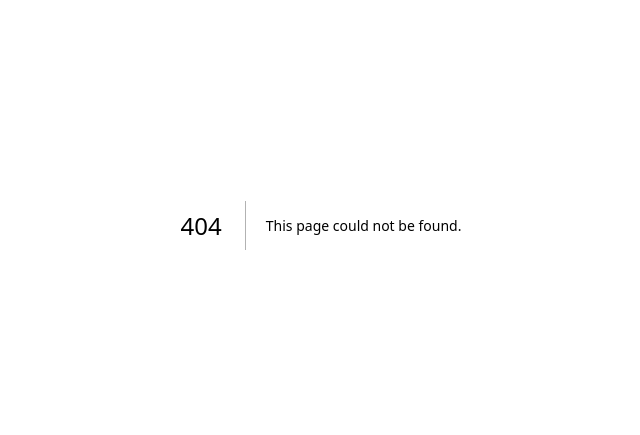
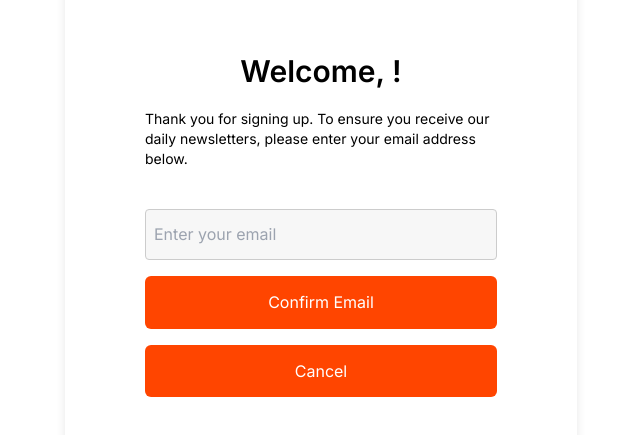
Before and after one commit to aniqp/reddit-newsletter, a Next.js app in the folder next-frontend/: page /email/1 in a window 1280 px wide. Before the commit this address had no page. Shown: the part 175-610 px from the top of the page, without its empty margins (319-959 px from the left). Built offline with nearby package versions, Linux system fonts and the light colour scheme; no server answers.

Commit message:
refactoring flow

```diff
--- a/next-frontend/next.config.mjs
+++ b/next-frontend/next.config.mjs
@@ -5,6 +5,7 @@ import dotenv from 'dotenv';
 dotenv.config();
 
 const nextConfig = {
+  reactStrictMode: false,
   env: {
     CLIENT_ID: process.env.CLIENT_ID,
     CLIENT_SECRET: process.env.CLIENT_SECRET,
--- a/next-frontend/src/app/api/login/[callback]/route.js
+++ b/next-frontend/src/app/api/login/[callback]/route.js
@@ -1,14 +1,8 @@
 import { NextResponse } from 'next/server'
-import { checkUserExists } from '@/db'
 
 export async function GET (req, res) {
     const queryParams = Object.fromEntries(req.nextUrl.searchParams);
-    const { state, code, error } = queryParams;
-
-    if (error || state !== process.env.STATE) {
-      console.log('Error:', error);
-      return NextResponse.redirect(new URL('/login', req.url));
-    }
+    const { code } = queryParams;
 
     // Basic HTTP Authorization Header
     const encodedHeader = Buffer.from(`${process.env.CLIENT_ID}:${process.env.CLIENT_SECRET}`).toString("base64");
@@ -40,18 +34,13 @@ export async function GET (req, res) {
 
     const userBody = await responseUser.json();
 
-    const userTokens = {
-      accessToken: tokenBody.access_token,
-      refreshToken: tokenBody.refresh_token
+    const user = {
+      id: userBody.name,
+      tokens: {
+        accessToken: tokenBody.access_token,
+        refreshToken: tokenBody.refresh_token
+      }
     }
 
-    const user = {"reddit": userBody.name, "email": null}
-
-    var userExists = await checkUserExists(userBody.name, userTokens);
-
-    if (userExists == false){
-
-    }
-
-    return NextResponse.redirect(new URL(`/subreddits/${userBody.name}`, req.url));
+    return NextResponse.json(user, {status: 200});
   }
--- a/next-frontend/src/app/api/subreddits/route.js
+++ b/next-frontend/src/app/api/subreddits/route.js
@@ -1,9 +1,8 @@
-import { headers } from 'next/headers'
 import { NextResponse } from 'next/server'
 
 export async function GET (req, res) {
-    const headersList = headers()
-    const accessToken = headersList.get('access-token')
+    const queryParams = Object.fromEntries(req.nextUrl.searchParams);
+    const { accessToken } = queryParams;
 
     // Get list of user's subreddit from Reddit
     const userSubreddits = await fetch("https://oauth.reddit.com/subreddits/mine/subscriber", {
@@ -20,5 +19,5 @@ export async function GET (req, res) {
         description: item.data.public_description
     }));
 
-    return NextResponse.json(subreddits);
+    return NextResponse.json(subreddits, {status: 200});
 }
--- /dev/null
+++ b/next-frontend/src/app/email/[id]/page.js
@@ -0,0 +1,63 @@
+"use client"
+
+import { useState } from 'react'
+import { useRouter } from 'next/navigation'
+import { useDispatch, useSelector } from 'react-redux'
+import { setEmail, setSubreddits } from '@/redux/slice';
+import { updateUserEmail, addUserSubreddits, getUserSubreddits } from '@/db'
+
+const EmailPage = () => {
+  const router = useRouter()
+  const dispatch = useDispatch()
+  const user = useSelector(state => state.user)
+  const [input, setInput] = useState('');
+
+  const handleEmailChange = (e) => {
+    setInput(e.target.value);
+  };
+
+  const handleEmailSubmit = async (e) => {
+    dispatch(setEmail(input));
+    await updateUserEmail(user.id, input);
+    router.push('/subreddits');
+  }
+
+  return (
+    <div className="w-full h-screen flex justify-center items-center">
+    <div className="w-2/5 login-card">
+        <div className="text-3xl font-semibold text-center mb-5">
+            Welcome, {user.id}!
+        </div>
+        <div className='mb-10 text-sm'>
+          Thank you for signing up. To ensure you receive our daily newsletters, please enter your email address below.
+        </div>
+        <input
+          type="email"
+          id="email"
+          value={input}
+          onChange={handleEmailChange}
+          required
+          placeholder="Enter your email"
+          style={{
+              width: '100%',
+              padding: '8px',
+              borderRadius: '4px',
+              border: '1px solid #ccc',
+          }}
+      />
+        <button onClick={handleEmailSubmit} className="btn email-login-btn">
+            <div className="flex items-center">
+              <span>Confirm Email</span>
+            </div>
+        </button>
+        <button className="btn email-login-btn">
+            <div className="flex items-center">
+              <span>Cancel</span>
+            </div>
+        </button>
+    </div>
+  </div>
+  )
+}
+
+export default EmailPage
--- a/next-frontend/src/app/page.js
+++ b/next-frontend/src/app/page.js
@@ -1,4 +1,5 @@
 "use client"
+
 import { useEffect } from "react";
 import { useRouter } from 'next/navigation';
 
--- a/next-frontend/src/app/subreddits/[id]/page.js
+++ /dev/null
@@ -1,39 +0,0 @@
-"use client"
-import { useEffect } from 'react';
-import UserSubreddits from '@/components/UserSubreddits'
-import AccountSettings from '@/components/AccountSettings';
-import React from 'react';
-import { useRouter } from 'next/navigation';
-
-
-export default function SubredditPage({ params }) {
-  // const router = u();
-
-  // useEffect(() => {
-  //   console.log('inninini')
-  //   const { state, code } = router.query;
-  //   console.log(state, code)
-
-  //   let user = null;
-  //   async function fetchCallbackCode(code) {
-  //     const response = await fetch(`/api/login/callback?code=${code}`);
-  //     const user = await response.json();
-  //     console.log(user);
-  //   }
-  //   fetchCallbackCode();
-
-  // }, [router.isReady, router.query]);
-
-  return (
-    <div className='flex'>
-        <div className='w-full h-screen flex pl-20 pt-10'>
-          <div className='w-1/3'>
-            <AccountSettings />
-          </div>
-          <div className='w-2/3'>
-            <UserSubreddits userId={params.id} />
-          </div>
-        </div>
-    </div>
-  )
-}
--- /dev/null
+++ b/next-frontend/src/app/subreddits/page.js
@@ -0,0 +1,19 @@
+import UserSubreddits from '@/components/UserSubreddits'
+import AccountSettings from '@/components/AccountSettings';
+import React from 'react';
+
+
+export default function SubredditPage({ params }) {
+  return (
+    <div className='flex'>
+        <div className='w-full h-screen flex pl-20 pt-10'>
+          <div className='w-1/3'>
+            <AccountSettings />
+          </div>
+          <div className='w-2/3'>
+            <UserSubreddits userId={params.id} />
+          </div>
+        </div>
+    </div>
+  )
+}
--- a/next-frontend/src/components/AccountSettings.js
+++ b/next-frontend/src/components/AccountSettings.js
@@ -1,3 +1,5 @@
+"use client"
+
 import React from 'react'
 import { useSelector, useDispatch } from 'react-redux';
 
@@ -17,7 +19,7 @@ export default function AccountSettings() {
 }
 
 const Profile = () => {
-  const user = useSelector((state) => state.user.account)
+  const user = useSelector((state) => state.user)
     return(
         <div className='account-card shadow-md mb-10'>
           <div className='text-lg font-semibold account-card-header pb-2 mb-3'>
@@ -26,7 +28,7 @@ const Profile = () => {
           <div className='flex justify-between'>
             <div className='flex flex-col'>
               <div className='mb-1 opacity-30'>
-                {user.reddit}
+                {user.id}
               </div>
             </div>
           </div>
--- a/next-frontend/src/components/UserSubreddits.js
+++ b/next-frontend/src/components/UserSubreddits.js
@@ -1,46 +1,26 @@
 "use client"
 
-import { useState, useEffect } from 'react'
+import { useState } from 'react'
 import { useSelector, useDispatch } from 'react-redux';
-import { setSubreddits } from '@/redux/slice'
-import { useRouter } from 'next/navigation';
-import { getUserSubreddits } from '@/db';
 import { updateStarred } from '@/db';
-import SignUpModal from './SignUpModal';
 
-const UserSubreddits = ({ userId }) => {
-    const router = useRouter()
+const UserSubreddits = () => {
     const dispatch = useDispatch()
-    const user = useSelector((state) => state.user.account)
-    const [userSubreddits, setUserSubreddits] = useState([])
-
-    useEffect(() => {
-        async function fetchData() {
-            const res = await getUserSubreddits(userId); // Await the asynchronous call
-            console.log(res);
-            if (res) {
-                dispatch(setSubreddits(res));
-                setUserSubreddits(res);
-            }
-        }
-        fetchData();
-    }, [userId, dispatch])
+    const user = useSelector((state) => state.user)
 
     return (
     <div className='w-full overflow-scroll'>
-        {user.email == null ? <SignUpModal open={true} userId={userId}/> : <SignUpModal open={false} userId={userId}/>}
         <div className='text-3xl font-bold mb-5'>Subscribed Subreddits</div>
         <div className='flex'>
             <div className='w-8/12'>
-                {userSubreddits.map((subreddit, index) => (
-                    <div className={`${index === 0 ? "" : "my-3"} ${index === (userSubreddits.length - 1) ? "mb-10" : ""}`}>
+                {user.subreddits.map((subreddit, index) => (
+                    <div className={`${index === 0 ? "" : "my-3"} ${index === (user.subreddits.length - 1) ? "mb-10" : ""}`}>
                         <SubredditCard subreddit={subreddit} user={user} />
                     </div>
                 ))}
             </div>
             <div className='flex flex-col mx-auto w-64'>
                 <button className='btn mb-5 bg-blue-500 text-white rounded-md'>Update Subreddits</button>
-                <button className='btn mb-5 bg-blue-500 text-white rounded-md'>Save Changes</button>
                 <button className='unsubscribe btn rounded-md'>Unsubscribe from all</button>
             </div>
         </div>
@@ -51,7 +31,7 @@ const UserSubreddits = ({ userId }) => {
 const SubredditCard = ({ subreddit, user }) => {
     const [checked, setChecked] = useState(subreddit.starred)
     const handleCheckmark = () => {
-        updateStarred(user.reddit, subreddit.id, !checked)
+        updateStarred(user.id, subreddit.id, !checked)
         setChecked(!checked)
     }
     return (
--- a/next-frontend/src/redux/slice.js
+++ b/next-frontend/src/redux/slice.js
@@ -1,10 +1,8 @@
 import { createSlice } from '@reduxjs/toolkit'
 
 const initialState = {
-  account: {
-    reddit: null,
-    email: null,
-  },
+  id: '',
+  email: '',
   subreddits: [],
 }
 
@@ -12,8 +10,11 @@ export const userSlice = createSlice({
   name: 'user',
   initialState,
   reducers: {
-    setUser: (state, action) => {
-      state.account = action.payload
+    setUserId: (state, action) => {
+      state.id = action.payload
+    },
+    setEmail: (state, action) => {
+      state.email = action.payload
     },
     setSubreddits: (state, action) => {
       state.subreddits = action.payload
@@ -21,6 +22,6 @@ export const userSlice = createSlice({
   },
 })
 
-export const { setUser, setSubreddits } = userSlice.actions
+export const { setUserId, setEmail, setSubreddits } = userSlice.actions
 
 export default userSlice.reducer
```
Also changed, not shown: next-frontend/src/app/login/[callback]/page.js (added, +64 -0 lines), next-frontend/src/db/index.js (+49 -29 lines). Lines whose indentation alone changed are shown as unchanged.
